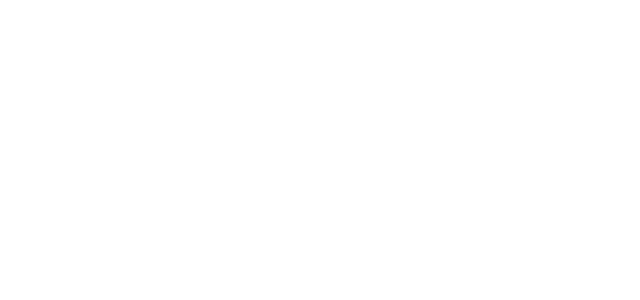
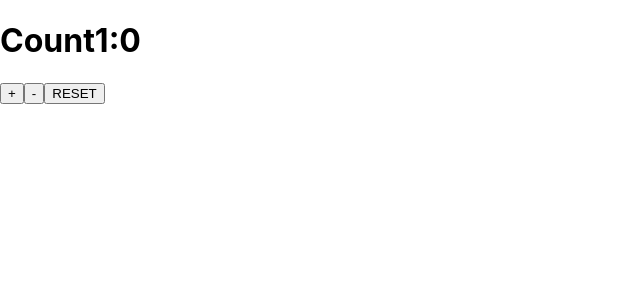
Before and after one commit to Kvazar103/react-project, a React (Create React App) app: page / in a window 1280 px wide. Shown: the top 300 px of the page, without its empty margins (0-640 px from the left). Built offline with nearby package versions, Linux system fonts and the light colour scheme.

Commit message:
reducer count

```diff
--- a/src/App.js
+++ b/src/App.js
@@ -1,10 +1,11 @@
 
 import './App.css';
+import {Count1} from "./components";
 
 function App() {
   return (
     <div>
-
+      <Count1/>
     </div>
   );
 }
--- /dev/null
+++ b/src/components/Count1.js
@@ -0,0 +1,17 @@
+import {DEC, INC, RESET, useCount1Reducer} from "./reducers";
+
+
+const Count1 = () => {
+
+    const [state,dispatch]=useCount1Reducer()
+
+    return(<div>
+        <h1>Count1:{state.count1}</h1>
+        <button onClick={()=>{dispatch({type:INC})}}>+</button>
+        <button onClick={()=>{dispatch({type:DEC})}}>-</button>
+        <button onClick={()=>{dispatch({type:RESET})}}>RESET</button>
+    </div>)
+}
+export {
+    Count1
+}
--- /dev/null
+++ b/src/components/index.js
@@ -0,0 +1 @@
+export * from './Count1'
--- /dev/null
+++ b/src/components/reducers/actions.js
@@ -0,0 +1,10 @@
+
+const INC='INC'
+const DEC='DEC'
+const RESET='RESET'
+
+export {
+    INC,
+    DEC,
+    RESET
+}
--- /dev/null
+++ b/src/components/reducers/count1.reducer.js
@@ -0,0 +1,21 @@
+import {useReducer} from "react";
+import {DEC, INC, RESET} from "./actions";
+
+
+const reducer = (state,action) => {
+    switch (action.type){
+        case INC:
+            return {count1:state.count1+1}
+        case DEC:
+            return {count1: state.count1-1}
+        case RESET:
+            return {count1: 0}
+    }
+
+};
+
+const useCount1Reducer = () => useReducer(reducer,{count1:0})
+
+export {
+    useCount1Reducer
+}
--- /dev/null
+++ b/src/components/reducers/index.js
@@ -0,0 +1,2 @@
+export * from './count1.reducer'
+export * from './actions'
```
